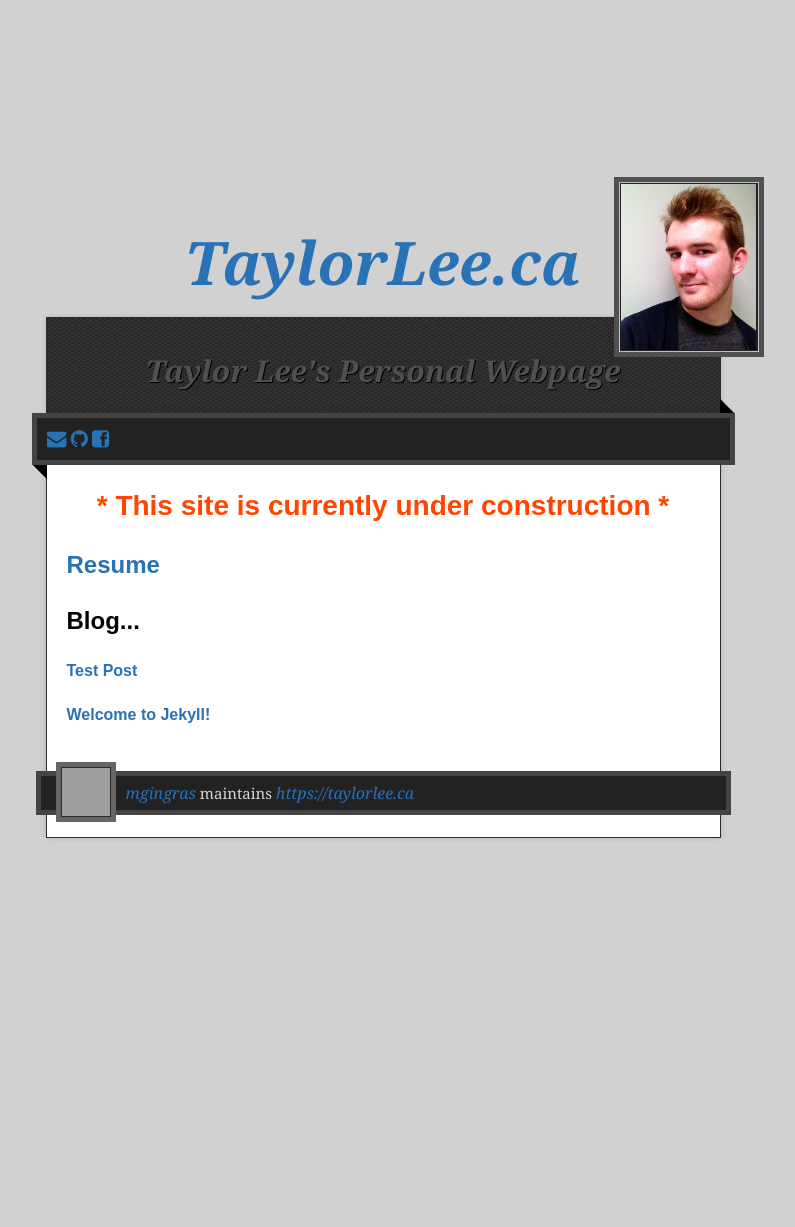
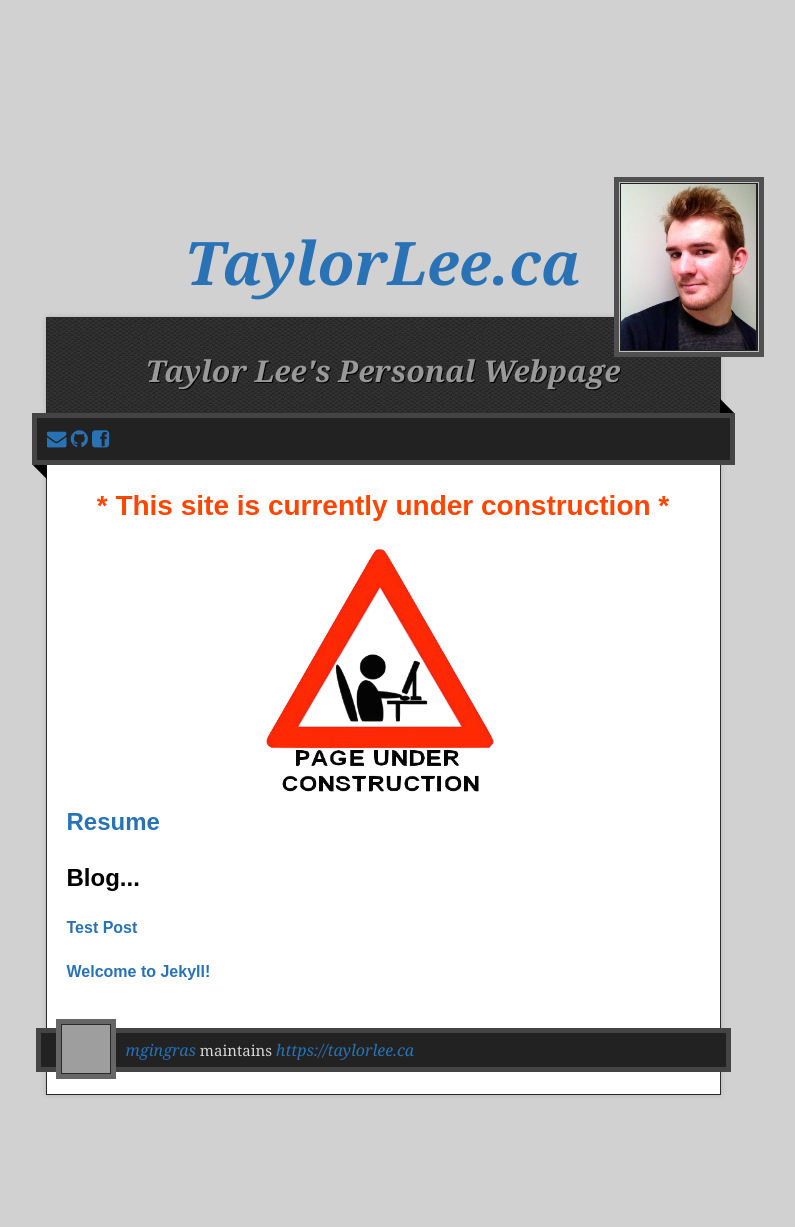
Before and after one commit to Rusty14/Rusty14.github.io, a Jekyll site: the page built from index.html, in a window 1280 px wide. Shown: the whole page, without its empty margins (257-1052 px from the left). Built offline with Jekyll 4.4.1, drawn with Linux system fonts in a browser that asks for light colours; nearby versions of some CDN libraries; Markdown is read by kramdown in place of the engine named in the settings; before the commit the page ends 970 px from its top, so only the background shows below that; grey boxes are pictures that could not be loaded.

Commit message:
added img to homepage/lightened h1 text color

```diff
--- a/_includes/home.html
+++ b/_includes/home.html
@@ -1,4 +1,5 @@
 <H1 style="text-align: center;color: orangered; "> * This site is currently under construction *</H1>
+<img style="padding-left:30%;width:250px;height:250px;"src="/img/construct.png" alt="Under Construction!">
 <h2><a href="/Resume">Resume</a></h2>
 <h2>Blog...</h2>
 
--- a/_layouts/home.html
+++ b/_layouts/home.html
@@ -30,7 +30,7 @@ z-index:1;
       <h1 class="title"><a href="/">{{ site.name }}</a></h1>
     </header>
     <div id="container">
-      <h1 class="title" style="text-shadow: 1px 1px rgb(0, 0, 0);font-size: 200%;color: rgb(80, 80, 80);text-align:center;">{{page.title}}</h1>
+      <h1 class="title" style="text-shadow: 1px 1px rgb(0, 0, 0);font-size: 200%;color: #999999;text-align:center;">{{page.title}}</h1>
       <div id="main" role="main">
         <div class="download-bar">
           <div class="inner">
```
